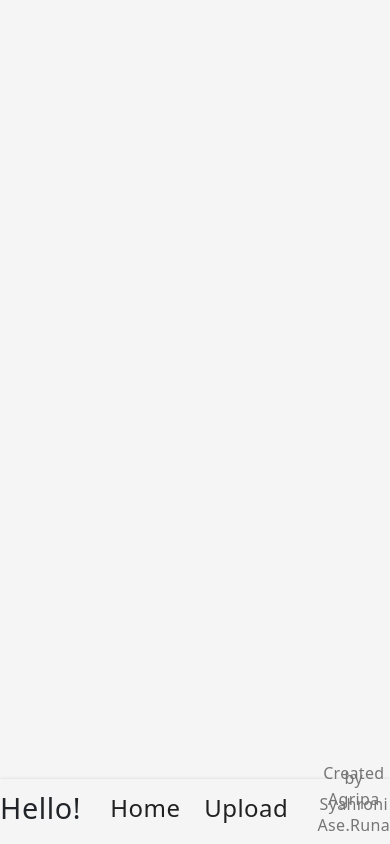
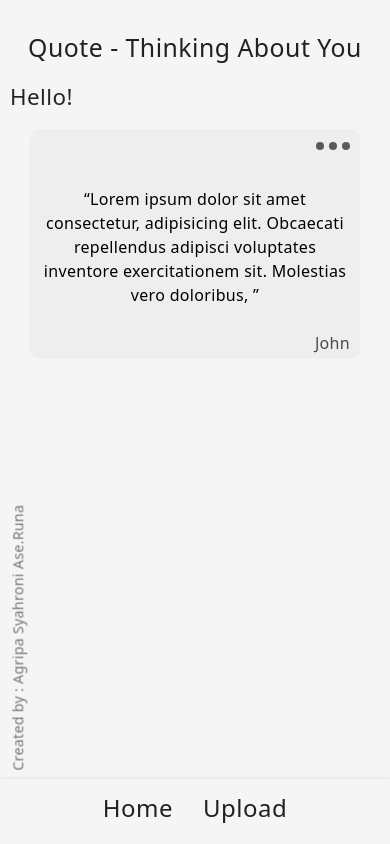
Before and after one commit to agripaa/quotes-app, a React (Create React App) app in the folder frontend/: page / in a window 390 px wide. Built offline with nearby package versions, Linux system fonts and the light colour scheme.

Commit message:
landing page

```diff
--- a/frontend/src/App.css
+++ b/frontend/src/App.css
@@ -9,4 +9,5 @@ body {
   background-repeat: no-repeat;
   background-size: contain;
   height: auto;
+  overflow-x: hidden;
 }
--- a/frontend/src/App.js
+++ b/frontend/src/App.js
@@ -2,11 +2,13 @@ import React, { Fragment } from "react";
 import "./App.css";
 import "bootstrap/dist/css/bootstrap.min.css";
 import Navbar from "./components/navbar/navbar";
+import HomePage from "./components/Cards/userCard";
 
 function App() {
   return (
     <Fragment>
       <Navbar />
+      <HomePage />
     </Fragment>
   );
 }
--- a/frontend/src/components/Cards/userCard.css
+++ b/frontend/src/components/Cards/userCard.css
@@ -3,7 +3,114 @@
   height: 100%;
   margin-left: 170px;
 }
+.judulLandingPage {
+  width: 100%;
+  height: 100px;
+  display: flex;
+  justify-content: center;
+  padding-top: 30px;
+}
+.judulLandingPage > h2 {
+  font-weight: 200;
+  font-size: 28px;
+  line-height: 34px;
+  letter-spacing: 0.02em;
+  color: #212121;
+}
+.quotesLandingPage {
+  width: 100%;
+  height: 100%;
+  display: flex;
+  column-gap: 80px;
+  row-gap: 20px;
+  flex-wrap: wrap;
+  justify-content: center;
+}
+.Quotes {
+  width: 360px;
+  height: 240px;
+  background: #eeeeee;
+  border-radius: 10px;
+  display: flex;
+  flex-direction: column;
+}
+.navigateMenu {
+  width: 100%;
+  position: relative;
+  flex-basis: 15%;
+  display: flex;
+  justify-content: flex-end;
+  align-items: center;
+  padding-right: 10px;
+}
+.menuQuotes {
+  width: 34px;
+  position: absolute;
+  display: flex;
+  justify-content: space-between;
+}
+.menuQuotes:hover {
+  cursor: pointer;
+}
+.menuQuotes > span {
+  width: 8px;
+  height: 8px;
+  border-radius: 30px;
+  background-color: #32373d;
+  opacity: 0.8;
+}
+.textQuotes {
+  width: 100%;
+  flex-basis: 73%;
+  padding: 10px;
+  text-align: center;
+  display: flex;
+  justify-content: center;
+  align-items: center;
+}
+.textQuotes > q {
+  font-weight: 400;
+  font-size: 1em;
+  letter-spacing: 0.02em;
+  color: #000000;
+}
+.authorQuotes {
+  width: 100%;
+  flex-basis: 12%;
+  display: flex;
+  justify-content: flex-end;
+}
+.authorQuotes > p {
+  letter-spacing: 0.02em;
+  padding-right: 10px;
+  color: #212121;
+  margin: 0;
+  opacity: 0.8;
+}
+.helloLandingPage {
+  width: 100%;
+}
+.helloLandingPage > h2 {
+  font-size: 1.4em;
+  padding-left: 10px;
 
+  letter-spacing: 0.02em;
+  font-weight: 400;
+  line-height: 34px;
+}
+.copyrightLandingPage {
+  position: fixed;
+  left: -115px;
+  bottom: 180px;
+}
+.copyrightLandingPage > p {
+  font-size: 0.89em;
+
+  color: #212121;
+  opacity: 0.6;
+  letter-spacing: 0.02em;
+  transform: rotate(-90deg);
+}
 @media screen and (max-width: 690px) {
   .containerLandingPage {
     margin-left: 135px;
@@ -13,5 +120,29 @@
   .containerLandingPage {
     margin: 0;
     width: 100%;
+    margin-bottom: 85px;
+  }
+  .judulLandingPage {
+    height: 80px;
+  }
+  .judulLandingPage > h2 {
+    font-size: 1.55em;
   }
 }
+@media screen and (max-width: 500px) {
+  .Quotes {
+    width: 330px;
+    height: 230px;
+  }
+
+  .helloLandingPage {
+    width: 100%;
+    margin-bottom: 15px;
+  }
+}
+@media screen and (max-width: 380px) {
+  .Quotes {
+    width: 315px;
+    height: 220px;
+  }
+}
--- a/frontend/src/components/Cards/userCard.jsx
+++ b/frontend/src/components/Cards/userCard.jsx
@@ -4,40 +4,36 @@ import React, { Fragment } from "react";
 import { useState } from "react";
 import { useEffect } from "react";
 import axios from "axios";
-import closeLogo from "./img/closee.svg";
-import showLogo from "./img/show.png";
-import empty from "./img/empty2.png";
-import Col from "react-bootstrap/esm/Col";
 import { Link } from "react-router-dom";
 import Loaders from "../loaders/loader";
-function WithHeaderAndQuoteExample() {
+function HomePage() {
   const [data, setdata] = useState([]);
   const [loading, setLoading] = useState(true);
   const [notFound, setNotFound] = useState(false);
   const [width, setWidth] = useState(window.innerWidth);
 
-  async function getApi() {
-    let res = await axios.get(`http://localhost:5000/quote`);
-    if (res.status >= 404) {
-      setNotFound(true);
-    } else if (res.status >= 200 && res.status <= 404) {
-      setLoading(false);
-    }
-    setLoading(false);
-    setdata(res.data.result);
-  }
+  // async function getApi() {
+  //   let res = await axios.get(`http://localhost:5000/quote`);
+  //   if (res.status >= 404) {
+  //     setNotFound(true);
+  //   } else if (res.status >= 200 && res.status <= 404) {
+  //     setLoading(false);
+  //   }
+  //   setLoading(false);
+  //   setdata(res.data.result);
+  // }
 
-  async function deleteQuote(id) {
-    try {
-      await axios.delete(`http://localhost:5000/qoute/${id}`);
-      await getApi();
-    } catch (e) {
-      console.error(e);
-    }
-  }
+  // async function deleteQuote(id) {
+  //   try {
+  //     await axios.delete(`http://localhost:5000/qoute/${id}`);
+  //     await getApi();
+  //   } catch (e) {
+  //     console.error(e);
+  //   }
+  // }
 
   useEffect(() => {
-    getApi();
+    // getApi();
   }, []);
   function handleWidth() {
     setWidth(window.innerWidth);
@@ -45,14 +41,72 @@ function WithHeaderAndQuoteExample() {
   useEffect(() => {
     window.addEventListener("resize", handleWidth);
   }, [width]);
-  if (notFound) {
-    return (
-      <div className="img-empty">
-        <img src={empty} alt="kosong" />
-        <p>lost Connection</p>
+
+  return (
+    <Fragment>
+      <div className="containerLandingPage">
+        <div className="judulLandingPage">
+          <h2>Quote - Thinking About You</h2>
+        </div>
+        {width > 620 ? (
+          <>
+            <div className="quotesLandingPage">
+              <div className="Quotes">
+                <div className="navigateMenu">
+                  <div className="menuQuotes">
+                    <span></span>
+                    <span></span>
+                    <span></span>
+                  </div>
+                </div>
+                <div className="textQuotes">
+                  <q>
+                    Lorem ipsum dolor sit amet consectetur, adipisicing elit.
+                    Obcaecati repellendus adipisci voluptates inventore
+                    exercitationem sit. Molestias vero doloribus, repellat,
+                    tempora cumque quas dolor iusto sit quia, velit quod sequi
+                    quibusdam?{" "}
+                  </q>
+                </div>
+                <div className="authorQuotes">
+                  <p>John</p>
+                </div>
+              </div>
+            </div>
+          </>
+        ) : (
+          <>
+            <div className="helloLandingPage">
+              <h2>Hello!</h2>
+            </div>
+            <div className="copyrightLandingPage">
+              <p>Created by : Agripa Syahroni Ase.Runa</p>
+            </div>
+            <div className="quotesLandingPage">
+              <div className="Quotes">
+                <div className="navigateMenu">
+                  <div className="menuQuotes">
+                    <span></span>
+                    <span></span>
+                    <span></span>
+                  </div>
+                </div>
+                <div className="textQuotes">
+                  <q>
+                    Lorem ipsum dolor sit amet consectetur, adipisicing elit.
+                    Obcaecati repellendus adipisci voluptates inventore
+                    exercitationem sit. Molestias vero doloribus,{" "}
+                  </q>
+                </div>
+                <div className="authorQuotes">
+                  <p>John</p>
+                </div>
+              </div>
+            </div>
+          </>
+        )}
       </div>
-    );
-  }
-  return <Fragment></Fragment>;
+    </Fragment>
+  );
 }
-export default WithHeaderAndQuoteExample;
+export default HomePage;
--- a/frontend/src/components/navbar/navbar.css
+++ b/frontend/src/components/navbar/navbar.css
@@ -142,6 +142,14 @@
     transform: scale(0);
     transition: all 100ms;
   }
+  .home > h2:hover::before,
+  .upload > h2:hover::before {
+    transform: scale(1);
+  }
+  .home > h2::after,
+  .upload > h2::after {
+    display: none;
+  }
   .upload > h2 {
     font-size: 1.5em;
     letter-spacing: 0.02em;
--- a/frontend/src/components/navbar/navbar.jsx
+++ b/frontend/src/components/navbar/navbar.jsx
@@ -1,10 +1,19 @@
-import React, { Fragment } from "react";
+import React, { Fragment, useEffect, useState } from "react";
 import { Link } from "react-router-dom";
 
 import "./navbar.css";
 function Navbar() {
+  const [width, setWidth] = useState(window.innerWidth);
+  function handleWidth() {
+    setWidth(window.innerWidth);
+  }
+  useEffect(() => {
+    window.addEventListener("resize", handleWidth);
+  }, [width]);
   return (
     <Fragment>
+      {width > 620 ? (
+        <>
           <div className="containerNavbar">
             <div className="hello">
               <h2>Hello!</h2>
@@ -27,6 +36,25 @@ function Navbar() {
               <p>Ase.Runa</p>
             </div>
           </div>
+        </>
+      ) : (
+        <>
+          <div className="containerNavbar">
+            <div className="menu">
+              <Link to={"/"}>
+                <div className="home">
+                  <h2>Home</h2>
+                </div>
+              </Link>
+              <Link to={"/create"}>
+                <div className="upload">
+                  <h2>Upload</h2>
+                </div>
+              </Link>
+            </div>
+          </div>
+        </>
+      )}
     </Fragment>
   );
 }
--- a/frontend/src/index.css
+++ b/frontend/src/index.css
@@ -1,11 +1,7 @@
 @import url("https://fonts.googleapis.com/css2?family=Inter&family=Roboto&display=swap");
 body {
   margin: 0;
-  font-family: "Inter", -apple-system, BlinkMacSystemFont, "Segoe UI", "Roboto",
-    "Oxygen", "Ubuntu", "Cantarell", "Fira Sans", "Droid Sans", "Helvetica Neue",
-    sans-serif;
-  -webkit-font-smoothing: antialiased;
-  -moz-osx-font-smoothing: grayscale;
+  font-family: "Inter";
 }
 
 code {
```
Lines whose indentation alone changed are shown as unchanged.
